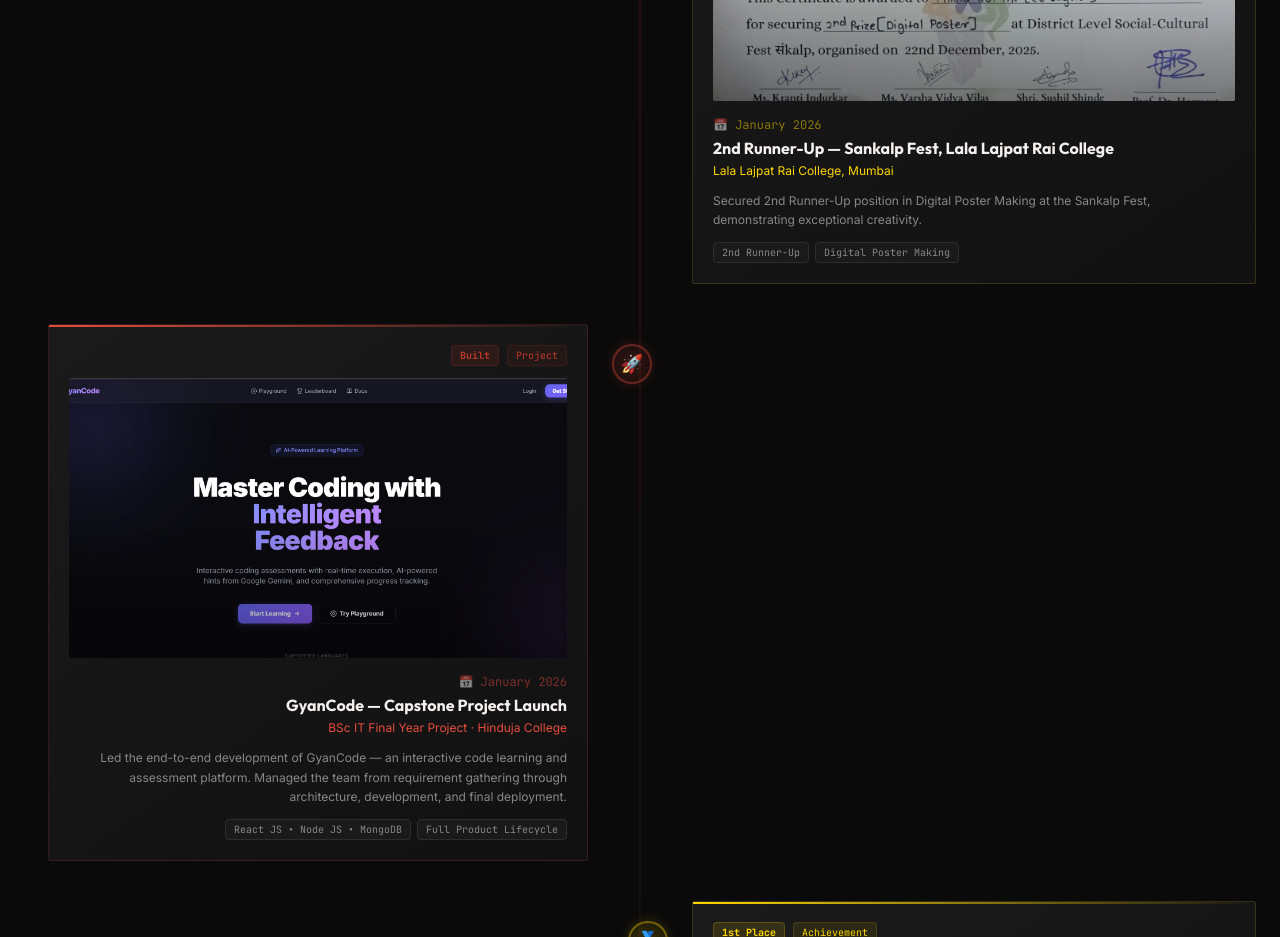
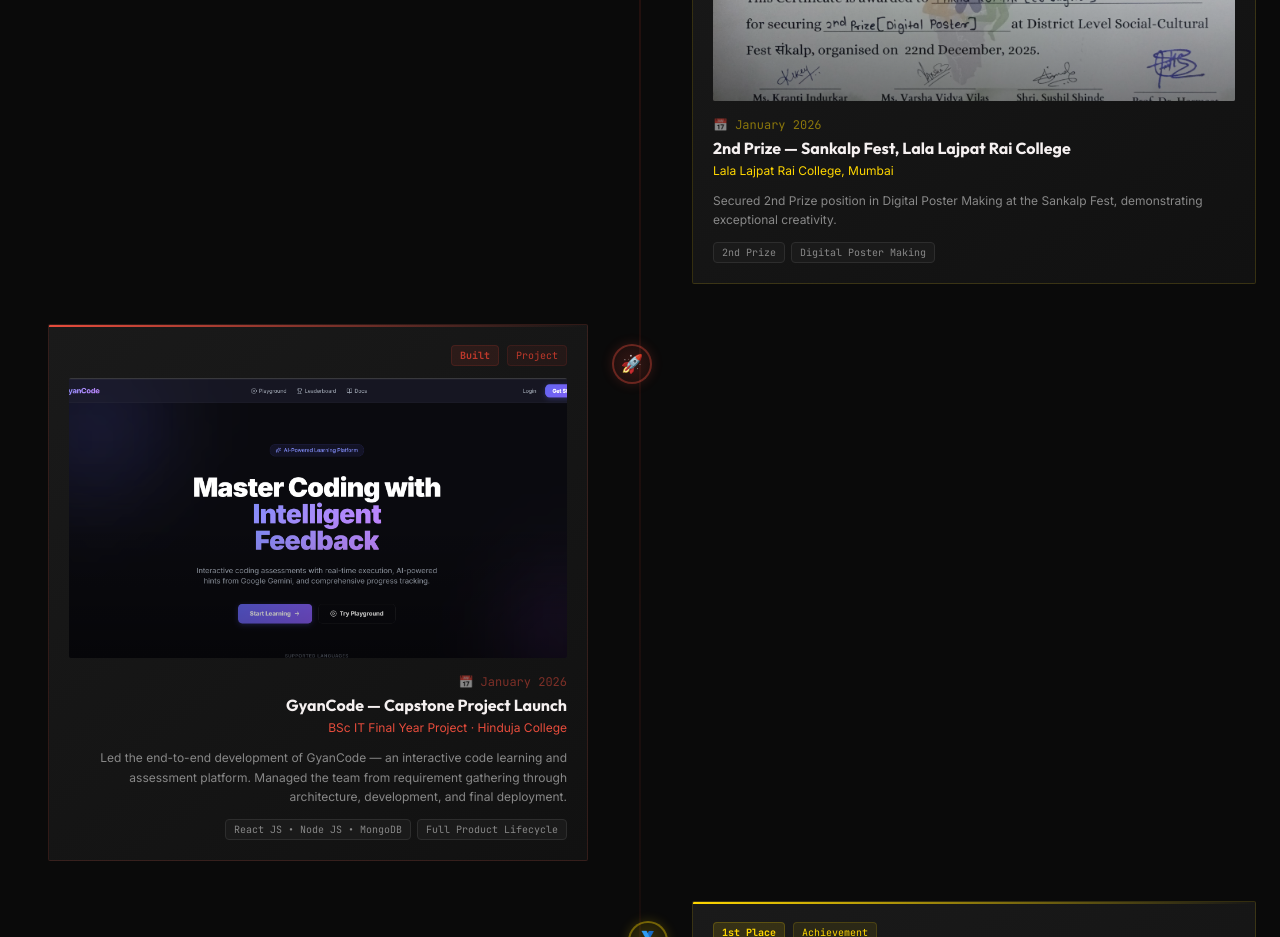
Before and after one commit to Parag407/parag_suthar, a React (Vite) app: page /gallery in a window 1280 px wide. Shown: the part 9560-10497 px from the top of the page. Built offline with nearby package versions, Linux system fonts and the light colour scheme.

Commit message:
Update Sankalp Fest entry to 2nd Prize in Gallery page timeline

```diff
--- a/src/pages/GalleryPage.jsx
+++ b/src/pages/GalleryPage.jsx
@@ -112,10 +112,10 @@
     category: 'Achievement',
     icon: '🥇',
     tag: '1st Place',
-    title: '2nd Runner-Up — Sankalp Fest, Lala Lajpat Rai College',
+    title: '2nd Prize — Sankalp Fest, Lala Lajpat Rai College',
     org: 'Lala Lajpat Rai College, Mumbai',
-    desc: 'Secured 2nd Runner-Up position in Digital Poster Making at the Sankalp Fest, demonstrating exceptional creativity.',
-    highlights: ['2nd Runner-Up', 'Digital Poster Making'],
+    desc: 'Secured 2nd Prize position in Digital Poster Making at the Sankalp Fest, demonstrating exceptional creativity.',
+    highlights: ['2nd Prize', 'Digital Poster Making'],
     imgFile: 'sankalp_lalas_college.png',
     imgPlaceholder: 'Digital Poster Making',
     color: '#FFD700',
```
